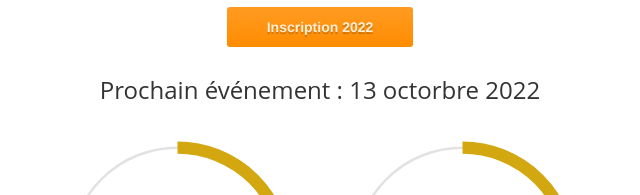
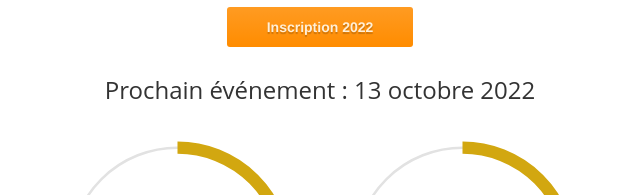
Before and after one commit to Zygnematophyce/sciences_en_courts_website, a plain HTML site: page index.html in a window 1280 px wide. Shown: the part 864-1059 px from the top of the page, 320-960 px from the left. Drawn offline with Linux system fonts and the light colour scheme.

Commit message:
Correction

```diff
--- a/index.html
+++ b/index.html
@@ -79,7 +79,7 @@
 		</p>
 		<p><a class="btn btn-primary btn-large">Inscription Lycéens</a></p>
 		<p><a class="btn btn-primary btn-large">Inscription 2022</a></p>
-		<h3>Prochain événement : 13 octorbre 2022</h3>
+		<h3>Prochain événement : 13 octobre 2022</h3>
 		<div id="festival_jour_j" style="width: 100%;" data-date="2022-10-13 20:30:00"
 			data-tc-id="e7f49168-41e9-ea72-1d2f-9bb68fe66f7b">
 			<div class="time_circles"><canvas width="1060" height="265"></canvas>
```
